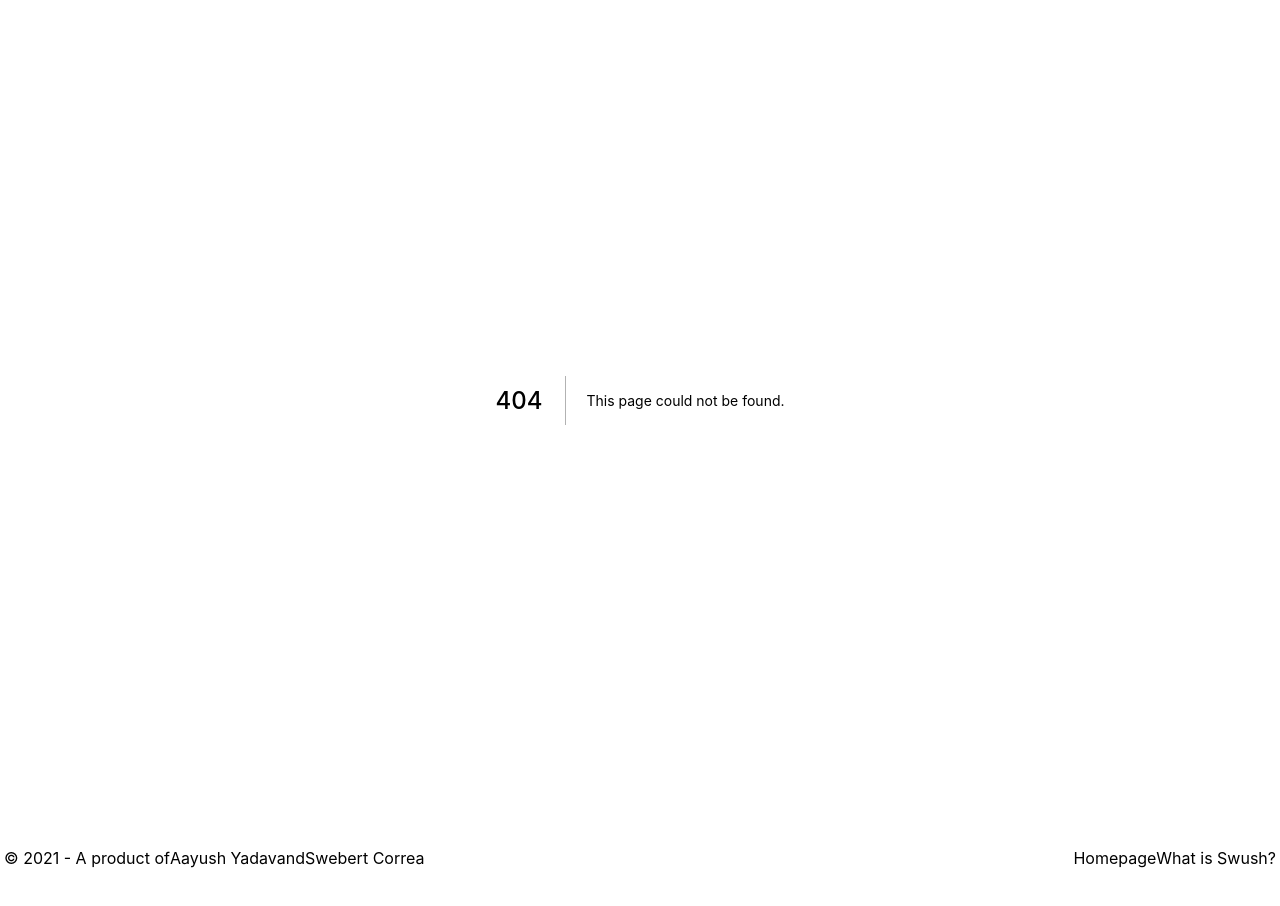
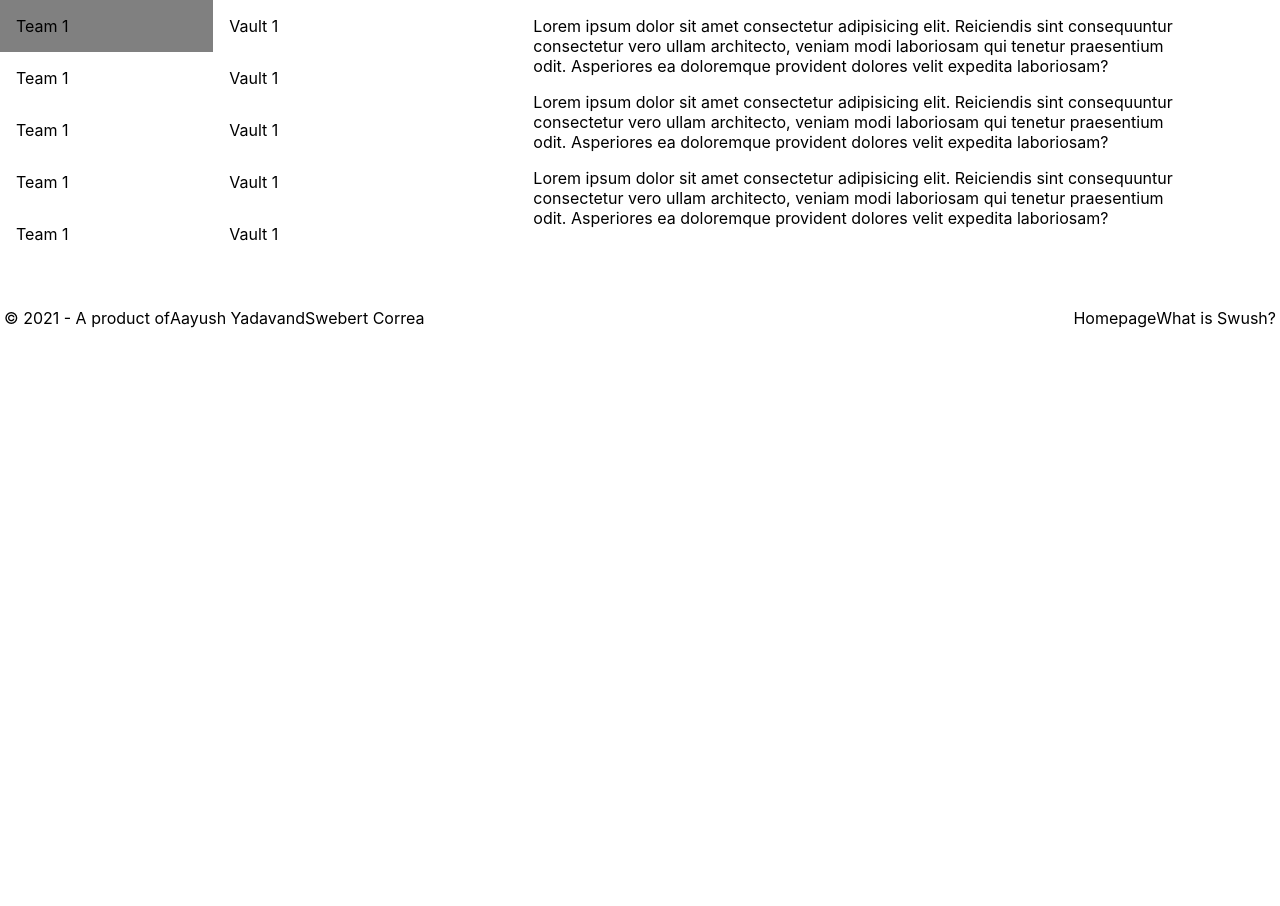
Before and after one commit to correaswebert/swush, a Next.js app in the folder client/: page /dashboard in a window 1280 px wide. Before the commit this address had no page. Shown: the top 906 px of the page. After the commit the page ends 800 px from the top, so only its background shows below. Built offline with nearby package versions, Linux system fonts and the light colour scheme.

Commit message:
basic dashboard scaffold added

```diff
--- /dev/null
+++ b/client/pages/dashboard.js
@@ -0,0 +1,78 @@
+export default function Dashboard() {
+  return (
+    <>
+      <main className="three-col-layout">
+        <div className="user-teams">
+          <ul>
+            <li>Team 1</li>
+            <li>Team 1</li>
+            <li>Team 1</li>
+            <li>Team 1</li>
+            <li>Team 1</li>
+          </ul>
+        </div>
+        <div className="team-vaults">
+          <ul>
+            <li>Vault 1</li>
+            <li>Vault 1</li>
+            <li>Vault 1</li>
+            <li>Vault 1</li>
+            <li>Vault 1</li>
+          </ul>
+        </div>
+        <div className="vault-data">
+          <p>
+            Lorem ipsum dolor sit amet consectetur adipisicing elit. Reiciendis sint
+            consequuntur consectetur vero ullam architecto, veniam modi laboriosam qui
+            tenetur praesentium odit. Asperiores ea doloremque provident dolores velit
+            expedita laboriosam?
+          </p>
+          <p>
+            Lorem ipsum dolor sit amet consectetur adipisicing elit. Reiciendis sint
+            consequuntur consectetur vero ullam architecto, veniam modi laboriosam qui
+            tenetur praesentium odit. Asperiores ea doloremque provident dolores velit
+            expedita laboriosam?
+          </p>
+          <p>
+            Lorem ipsum dolor sit amet consectetur adipisicing elit. Reiciendis sint
+            consequuntur consectetur vero ullam architecto, veniam modi laboriosam qui
+            tenetur praesentium odit. Asperiores ea doloremque provident dolores velit
+            expedita laboriosam?
+          </p>
+        </div>
+      </main>
+
+      <style jsx>{`
+        ul {
+          list-style: none;
+          padding: 0;
+          margin: 0;
+        }
+        li {
+          padding: 1em;
+        }
+        li:hover {
+          background-color: gray;
+        }
+
+        .three-col-layout {
+          display: grid;
+          grid-template-columns: repeat(12, 1fr);
+          grid-auto-rows: minmax(100px, auto);
+        }
+
+        .user-teams {
+          grid-column: 1 / 3;
+        }
+
+        .team-vaults {
+          grid-column: 3 / 6;
+        }
+
+        .vault-data {
+          grid-column: 6 / 12;
+        }
+      `}</style>
+    </>
+  );
+}
```
